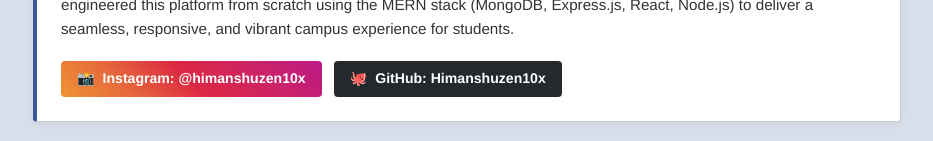
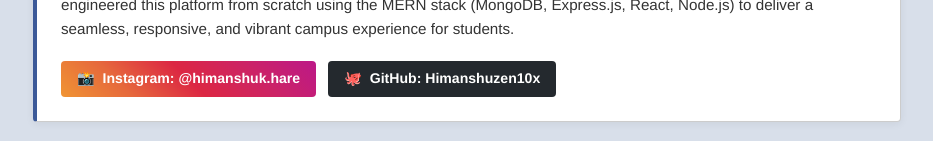
Before and after one commit to Himanshuzen10x/Social-Media-Platform, a React (Vite) app in the folder client/: page /about in a window 1280 px wide. Shown: the part 396-537 px from the top of the page, without its empty margins (173-1106 px from the left). Built offline with nearby package versions, Linux system fonts and the light colour scheme; no server answers; a web font is replaced by a local one.

Commit message:
Update Instagram handle to @himanshuk.hare in About and Privacy pages

```diff
--- a/client/src/pages/About.jsx
+++ b/client/src/pages/About.jsx
@@ -36,13 +36,13 @@ function About() {
 
           <div className="developer-social-links">
             <a
-              href="https://instagram.com/himanshuzen10x"
+              href="https://instagram.com/himanshuk.hare"
               target="_blank"
               rel="noopener noreferrer"
               className="social-btn instagram-btn"
             >
               <span className="social-icon">📸</span>
-              <span className="social-text">Instagram: <strong>@himanshuzen10x</strong></span>
+              <span className="social-text">Instagram: <strong>@himanshuk.hare</strong></span>
             </a>
 
             <a
--- a/client/src/pages/Privacy.jsx
+++ b/client/src/pages/Privacy.jsx
@@ -69,7 +69,7 @@ function Privacy() {
             <h3>6. Contact & Data Control</h3>
             <p>
               You have full control to edit your profile info, update account passwords, or request data deletion by contacting lead developer
-              <strong>Himanshu Khare</strong> (<a href="https://instagram.com/himanshuzen10x" target="_blank" rel="noopener noreferrer">@himanshuzen10x</a>).
+              <strong>Himanshu Khare</strong> (<a href="https://instagram.com/himanshuk.hare" target="_blank" rel="noopener noreferrer">@himanshuk.hare</a>).
             </p>
           </div>
         </div>
```
